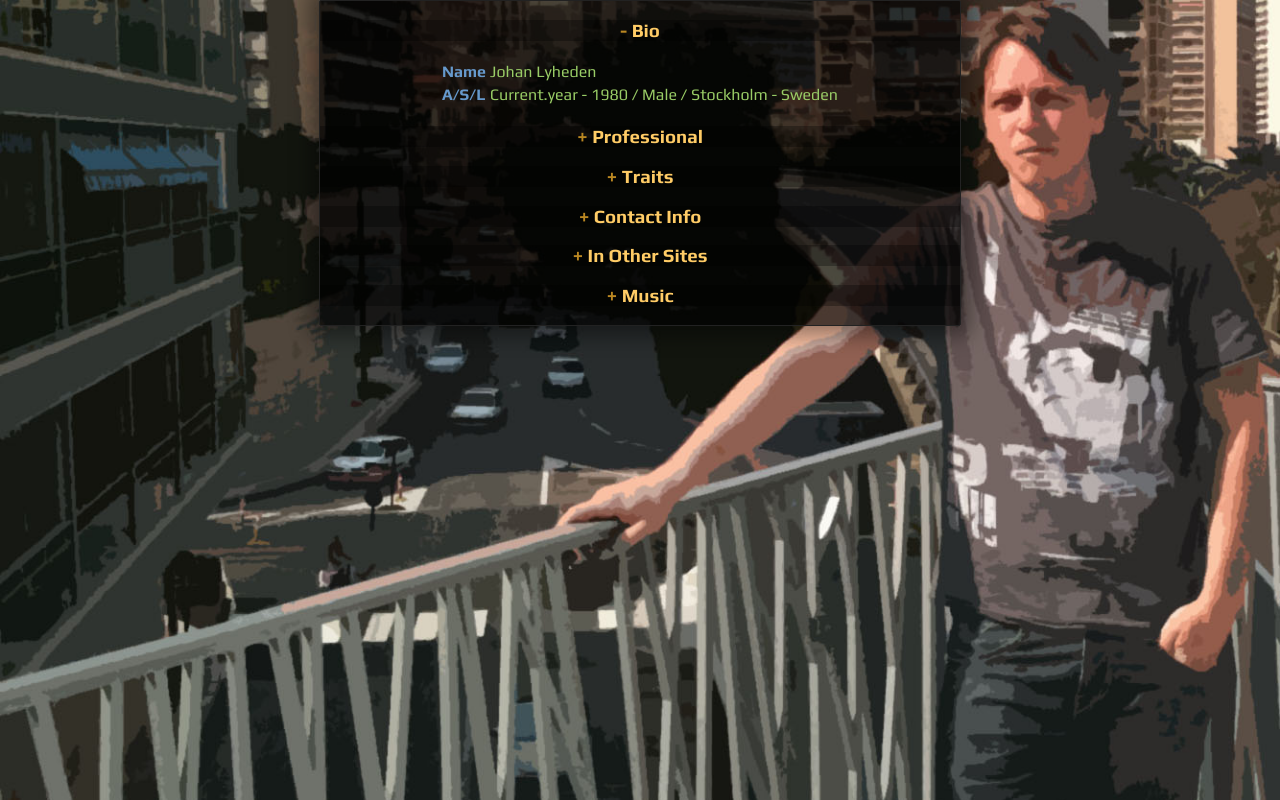
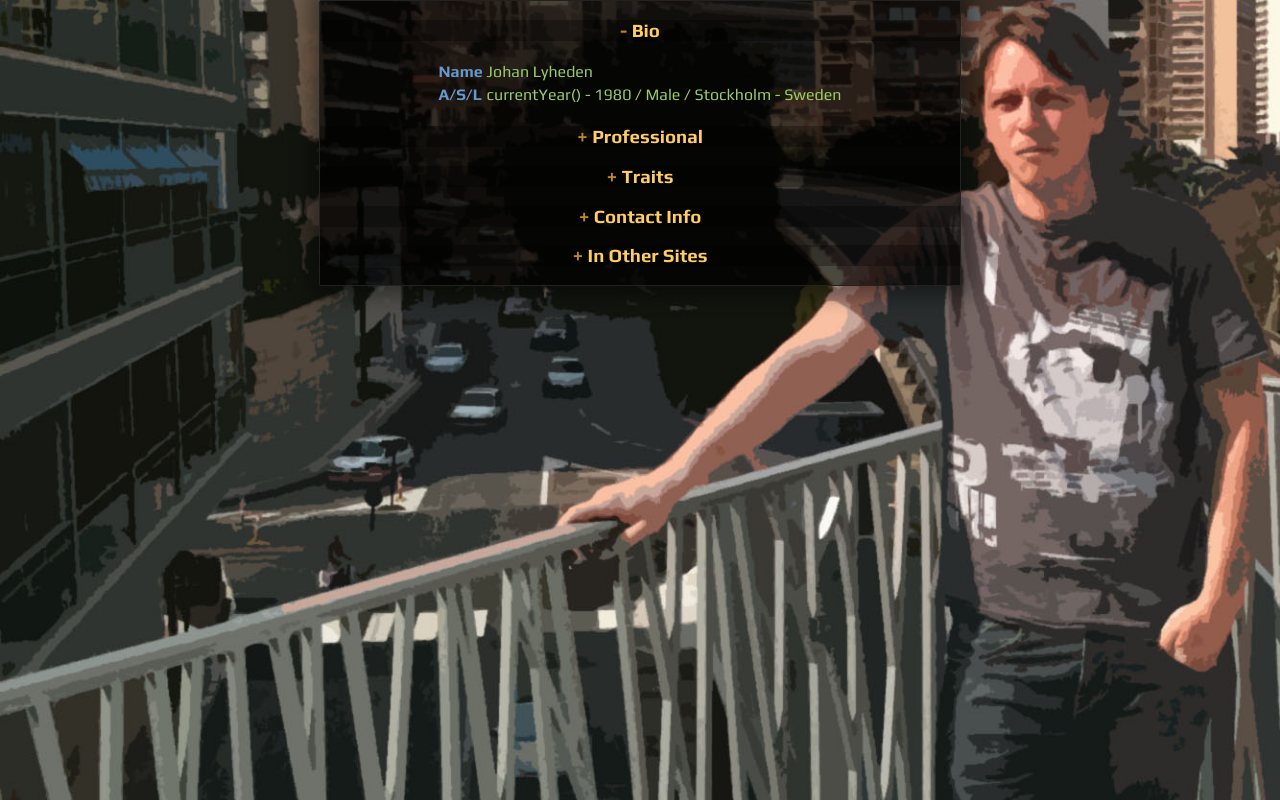
Before and after one commit to jlyheden/website, a plain HTML site: page index.html in a window 1280 px wide. Drawn offline with Linux system fonts and the light colour scheme.

Commit message:
Update index.html
Remove broken soundcloud integration

```diff
--- a/index.html
+++ b/index.html
@@ -27,7 +27,7 @@
                         </tr>
                         <tr>
                             <th>A/S/L</th>
-                            <td>Current.year - 1980 / Male / Stockholm - Sweden</td>
+                            <td>currentYear() - 1980 / Male / Stockholm - Sweden</td>
                         </tr>
                     </table>
                 </div>
@@ -101,21 +101,13 @@
                 <div class="infosectioncontent" id="inothersites" style="display:none">
                     <ul>
                         <li><a href="https://soundcloud.com/lyheden" rel="external">Soundcloud</a>
+                        <li><a href="https://open.spotify.com/artist/0sKVvdyA2zvNesS6zQoV6g" rel="external">Spotify</a>
                         <li><a href="https://github.com/jlyheden" rel="external">Github</a>
                         <li><a href="http://attic.lyheden.com" rel="external">Old website</a>
                     </ul>
                 </div>
             </div>
         </section>
-        <section>
-            <div class="infosection">
-                <h3>
-                    <span class="expandState" onclick="toggleVisibleMusic()" id="soundcloudtoggle">+</span>
-                    Music
-                </h3>
-                <div class="infosectioncontent" id="soundcloud" style="display:none"></div>
-            </div>
-        </section>
         </div>
     </body>
 </html>
```
